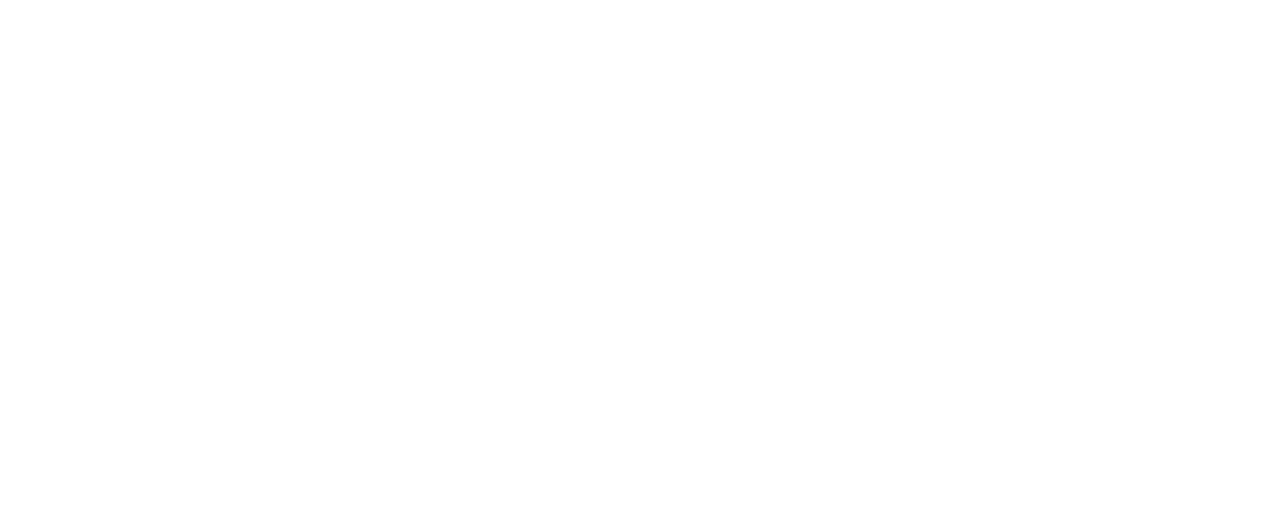
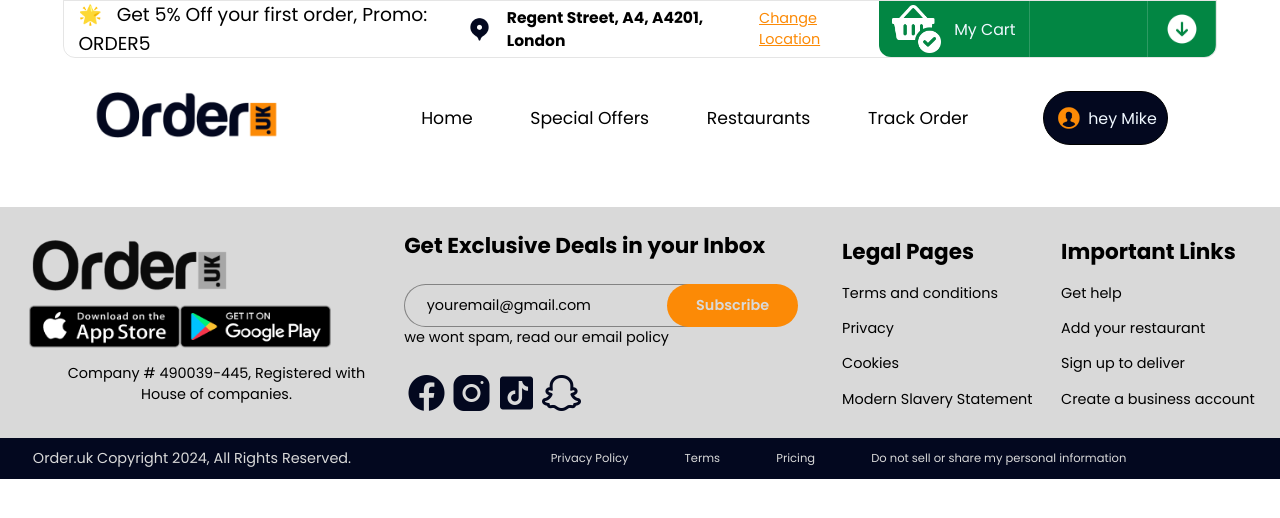
Before and after one commit to Swajeet9597/MernFront, a React (Vite) app: page /Profile in a window 1280 px wide. Before the commit this address had no page. Shown: the top 518 px of the page. Built offline with nearby package versions, Linux system fonts and the light colour scheme; a web font is replaced by a local one.

Commit message:
changes in front

```diff
--- a/src/main.jsx
+++ b/src/main.jsx
@@ -10,6 +10,7 @@ import Order from './pages/Order'
 import Address from './pages/Address'
 import Payment from './pages/Payment'
 import PaymentSuccess from './pages/PaymentSuccess'
+import Profile from './pages/Profile'
 
 createRoot(document.getElementById('root')).render(
   <StrictMode>
@@ -23,6 +24,7 @@ createRoot(document.getElementById('root')).render(
         <Route path='/Address' element={<Address/>}/>
         <Route path='/Payment' element={<Payment/>}/>
         <Route path='/PaymentSuccess' element={<PaymentSuccess/>}/>
+        <Route path='/Profile' element={<Profile/>}/>
 
       </Routes>
     </BrowserRouter>
--- /dev/null
+++ b/src/pages/Profile.jsx
@@ -0,0 +1,73 @@
+
+import './Profile.css'
+import { useNavigate } from 'react-router-dom';
+import React, {useState, useEffect} from 'react';
+import NavBar from '../components/NavBar';
+import NavBarOrder from '../components/NavBarOrder';
+import Footer from '../components/Footer';
+import PaymentC from '../components/PaymentC';
+import NavbarM1 from '../mobileComponents/NavbarM1';
+
+
+const Profile = () => {
+
+    const getScreen = () =>{
+        return{
+          width:window.innerWidth,
+        };
+      };
+
+      const [screeSize, setScreenSize] = useState(getScreen());
+
+      useEffect(()=>{
+        const Screen = () =>{
+            setScreenSize(getScreen());
+        };
+        window.addEventListener('resize', Screen);
+
+      },[]);
+
+
+
+  return (
+  <>
+  {screeSize.width > 768 ? <>
+
+<div className="nav">
+ <NavBar/>
+</div>
+<div className="nav2">
+ <NavBarOrder/>
+</div>
+
+
+
+
+
+
+
+
+
+
+<div className="footerHomeOPPP">
+ <Footer/>
+</div>
+
+
+
+</> : <>
+
+<div className="nav1mobile">
+ <NavbarM1/>
+</div>
+
+
+
+
+
+</>}
+  </>
+  );
+}
+
+export default Profile;
```
Also changed, not shown: src/pages/Profile.css (added).
